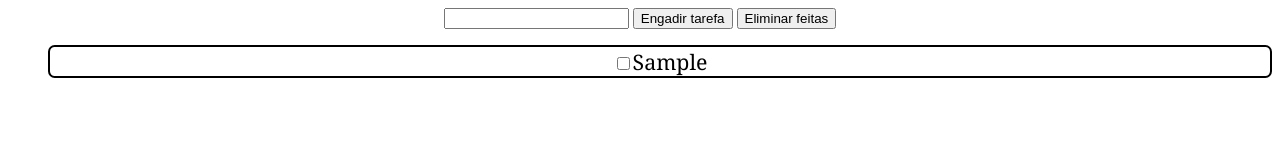
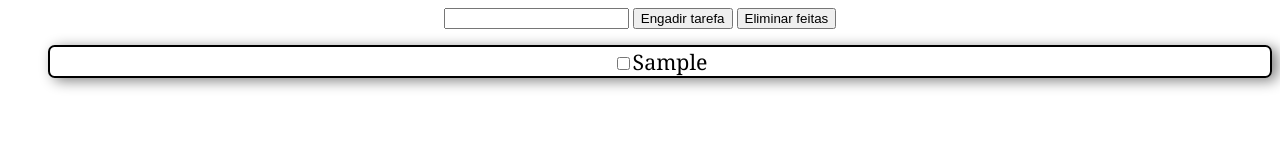
Before and after one commit to DATW-Ferrol-2021/todolist, a plain HTML site: page index.html in a window 1280 px wide. Both pictures are taken after typing "Sample" into the empty fields and a click on the button "Engadir tarefa". Drawn offline with Linux system fonts and the light colour scheme.

Commit message:
Añadido sombra a los contenedores <li>

```diff
--- a/css/estilos.css
+++ b/css/estilos.css
@@ -8,6 +8,9 @@ li {
     text-align: center;
     font-family: Cambria, Cochin, Georgia, Times, 'Times New Roman', serif;
     font-size: 16pt;
+
+    /*Sombreado del contenedor <li>*/
+    box-shadow: 4pt 2pt 10pt gray;
 }
 
 form {
```
